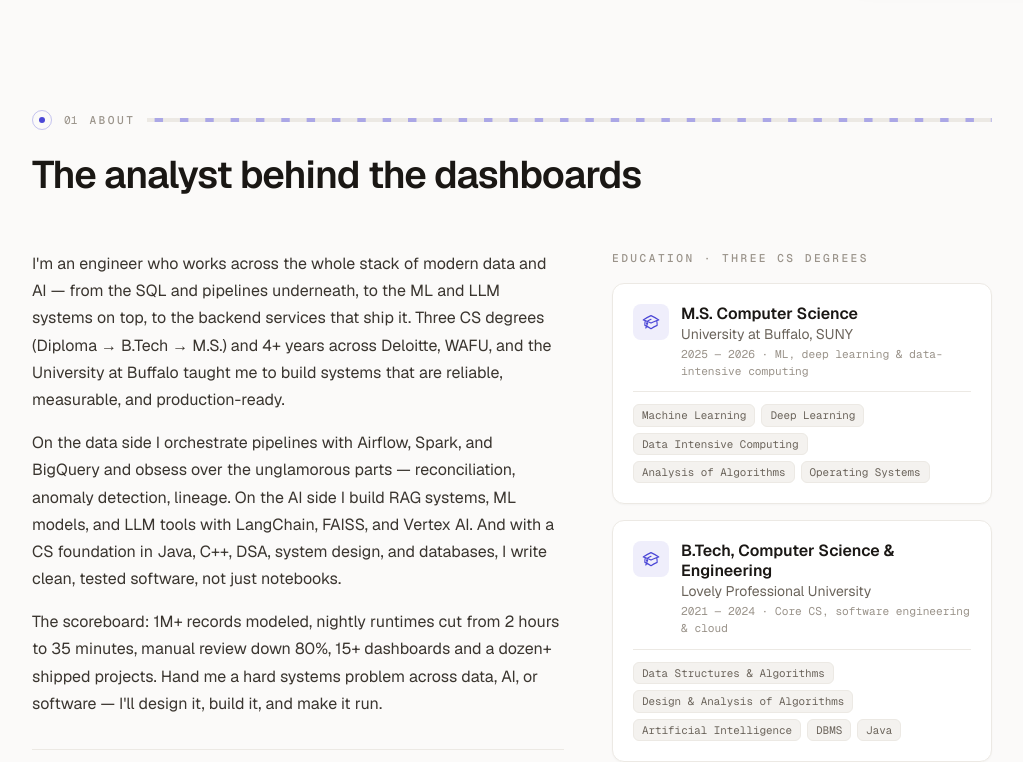
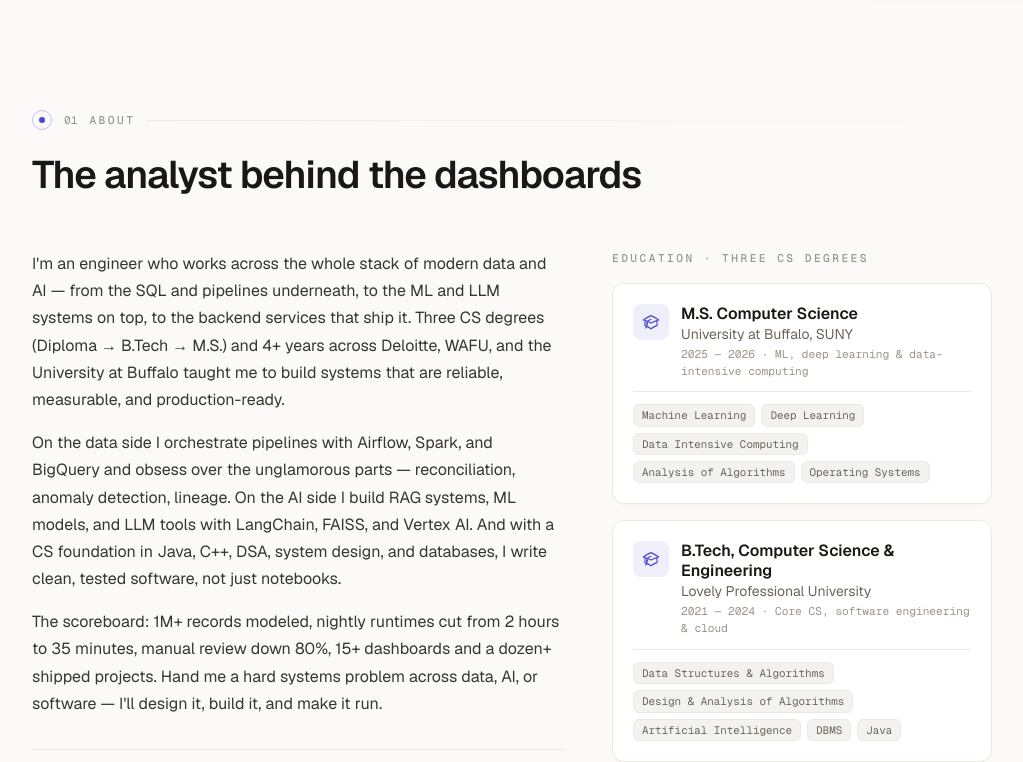
Before and after one commit to RITHVIKILLANDULA/My-Portfolio, a React (Vite) app: page / in a window 1280 px wide. Shown: the part 802-1564 px from the top of the page, without its empty margins (128-1151 px from the left). Built offline with nearby package versions, Linux system fonts and the light colour scheme.

Commit message:
Remove the marching-dash lines (the dated 'moving lines')
The animated dashed lines in section headers and the experience spine read
as 'marching ants' — dated and cheap. Replaced with clean static hairlines
that softly fade out. Calmer, more premium.

```diff
--- a/src/components/site/Experience.jsx
+++ b/src/components/site/Experience.jsx
@@ -9,10 +9,8 @@ export default function Experience() {
         <SectionHeading index="06" kicker="Experience" title="Where the work has shipped" />
 
         <Reveal className="relative border-t border-line">
-          {/* the career pipeline spine (desktop) */}
-          <div className="absolute bottom-8 left-[6.5rem] top-10 hidden w-px bg-line sm:block">
-            <span className="vpipe absolute inset-0" />
-          </div>
+          {/* the career spine (desktop) */}
+          <div className="absolute bottom-8 left-[6.5rem] top-10 hidden w-px bg-gradient-to-b from-brand/30 via-line to-transparent sm:block" />
 
           {EXPERIENCES.map((exp, i) => (
             <div
--- a/src/components/site/SectionHeading.jsx
+++ b/src/components/site/SectionHeading.jsx
@@ -26,10 +26,7 @@ export default function SectionHeading({ index, kicker, title, intro, center })
         </span>
         <span className="font-mono text-[0.7rem] tabular-nums text-ink-400">{index}</span>
         <span className="kicker">{kicker}</span>
-        <svg className="h-1 flex-1" viewBox="0 0 400 2" preserveAspectRatio="none" aria-hidden>
-          <line x1="0" y1="1" x2="400" y2="1" stroke="#ece9e4" strokeWidth="2" />
-          <line x1="0" y1="1" x2="400" y2="1" stroke="#6c68e8" strokeWidth="2" strokeDasharray="3 9" opacity="0.5" className="dashflow" />
-        </svg>
+        <span className="h-px flex-1 bg-gradient-to-r from-line to-transparent" />
       </div>
       <h2 className="max-w-2xl font-display text-h2 text-ink">{title}</h2>
       {intro && <p className="mt-3 max-w-2xl leading-relaxed text-ink-500">{intro}</p>}
```
